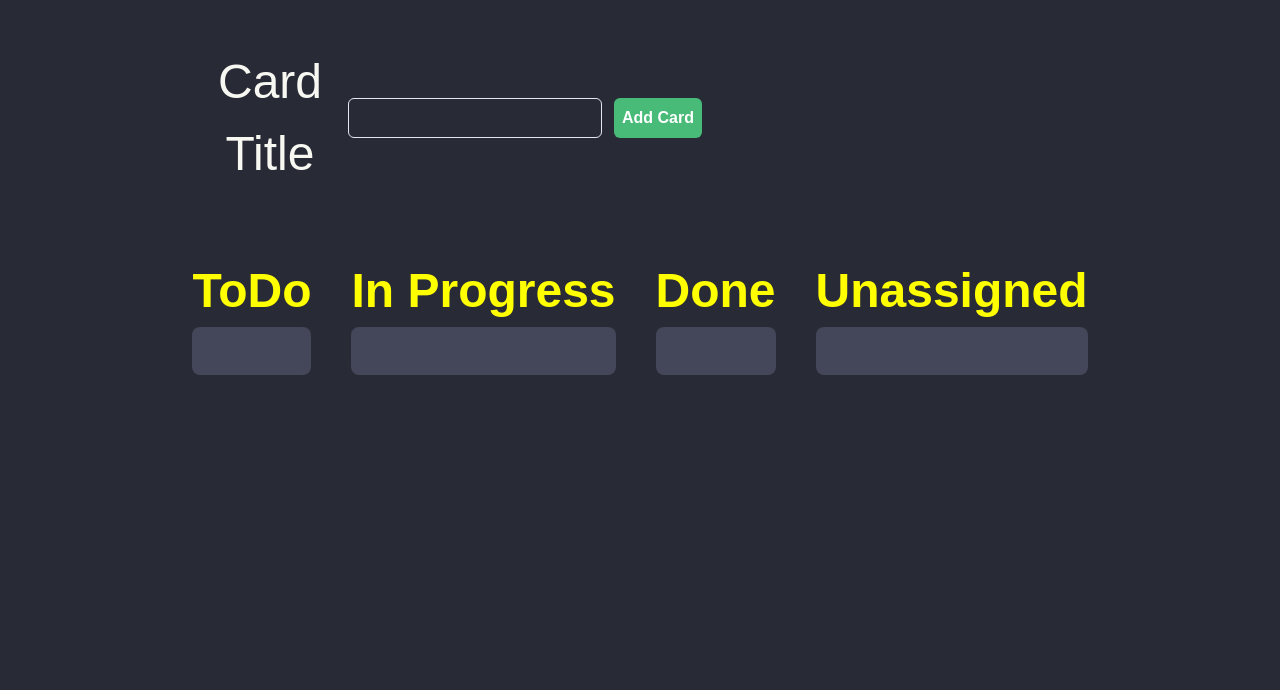
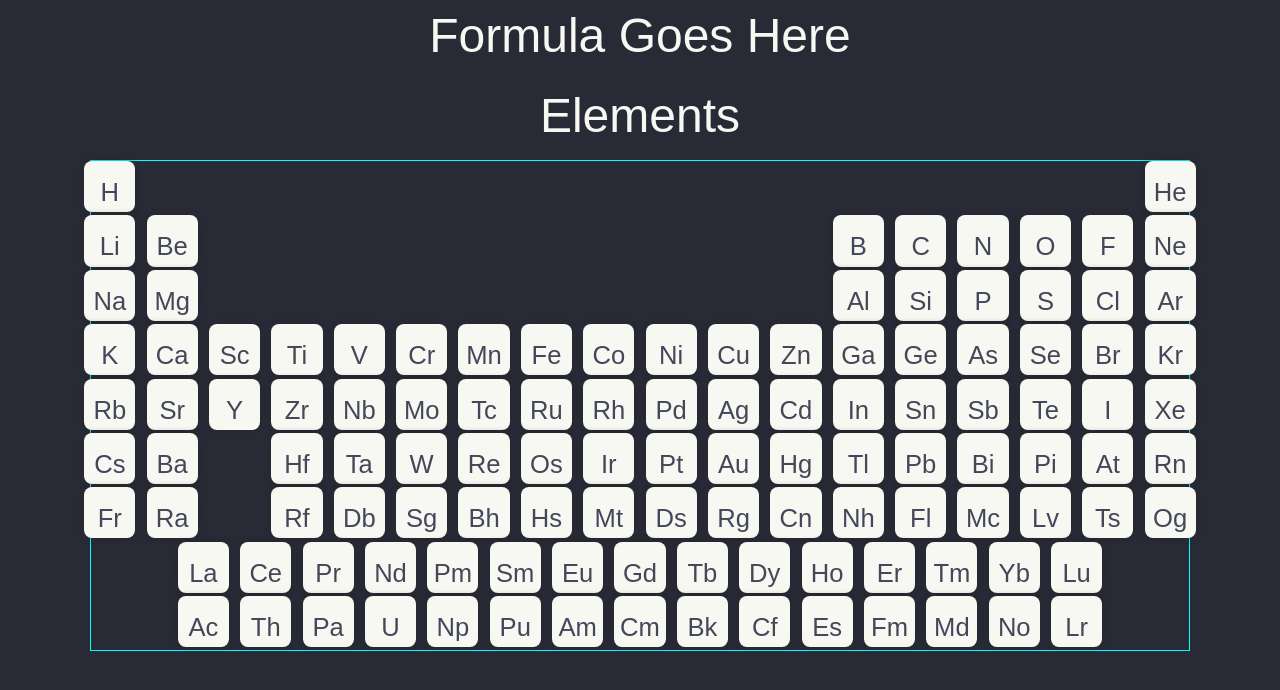
Before and after one commit to jdvober/chemical-equation-balancer, a React (Vite) app: page / in a window 1280 px wide. Shown: the top 690 px of the page. Built offline with nearby package versions, Linux system fonts and the light colour scheme.

Commit message:
color changing elements

```diff
--- a/src/App.tsx
+++ b/src/App.tsx
@@ -2,10 +2,11 @@ import "./App.css"
 
 import { Center, VStack } from "@chakra-ui/react"
 
+import { FormulaEditorElementSection } from "./components/FormulaEditor/FormulaEditorElementSection"
 // import { ChemicalDisplay } from "./components/ChemicalDisplay/ChemicalDisplay.js"
 // import { Count } from "./components/Count/Count.js"
 // import { Formula } from "./components/Formula/Formula.js"
-import { DragAndDrop } from "./components/FormulaEditor/DragAndDrop/DragAndDrop.js"
+import { FormulaEditorFormulaSection } from "./components/FormulaEditor/FormulaEditorFormulaSection"
 
 // import { FormulaEditorToggleButton } from "./components/FormulaEditor/FormulaEditorToggleButton.js"
 
@@ -13,7 +14,9 @@ export const App = () => {
 	return (
 		<Center fontSize="5xl">
 			<VStack>
-				<DragAndDrop />
+				<FormulaEditorFormulaSection />
+				<FormulaEditorElementSection />
+				{/* <DragAndDrop /> */}
 				{/* <HStack>
 					<Formula />
 					<FormulaEditorToggleButton />
--- /dev/null
+++ b/src/components/FormulaEditor/DraggableElement.tsx
@@ -0,0 +1,63 @@
+import { useState } from "react"
+
+import { Flex, Text } from "@chakra-ui/react"
+import { useDraggable } from "@dnd-kit/core"
+import { CSS } from "@dnd-kit/utilities"
+
+export const DraggableElement = ({
+	id,
+	symbol,
+	index,
+	parent,
+}: {
+	id: string
+	symbol: string
+	index: number
+	parent: string
+}) => {
+	const { attributes, listeners, setNodeRef, transform } = useDraggable({
+		id: id,
+		data: {
+			title: symbol,
+			index: index,
+			parent: parent,
+		},
+	})
+	const style = {
+		transform: CSS.Translate.toString(transform),
+	}
+	const [col, setCol] = useState("dracula.dracFG")
+	return (
+		<Flex
+			padding="3"
+			backgroundColor={symbol === "" ? "" : col}
+			color="dracula.dracCurrentLine"
+			w={`4vw`}
+			h={`4vw`}
+			mb=".25vw"
+			ml=".125vw"
+			mr=".125vw"
+			justify={"center"}
+			borderRadius="8"
+			border={symbol === "" ? "" : "2px solid gray.500"}
+			boxShadow={symbol === "" ? "" : "0px 0px 5px 2px #2121213b"}
+			transform={style.transform}
+			{...listeners}
+			{...attributes}
+			ref={setNodeRef}
+		>
+			<Text
+				onMouseEnter={() => {
+					console.log(`Mouse Entered in ${symbol}`)
+					setCol("dracula.dracRed")
+				}}
+				onMouseLeave={() => {
+					setCol("dracula.dracFG")
+				}}
+				fontSize="2vw"
+			>
+				{symbol}
+			</Text>
+		</Flex>
+	)
+}
--- a/src/components/FormulaEditor/FormulaEditorElementSection.tsx
+++ b/src/components/FormulaEditor/FormulaEditorElementSection.tsx
@@ -1,24 +1,46 @@
-import React, { ReactNode } from "react"
+import React from "react"
+import { v4 as uuid } from "uuid"
 
-import { useDraggable } from "@dnd-kit/core"
+import { Box, Flex, HStack, Text, VStack } from "@chakra-ui/react"
 
-type FormulaEditorElementSectionProps = { children?: ReactNode; id: string }
+import { useMainStore } from "../../stores/MainStore"
+import { DraggableElement } from "./DraggableElement"
+
+type FormulaEditorElementSectionProps = {}
 
 export const FormulaEditorElementSection: React.FC<
 	FormulaEditorElementSectionProps
-> = ({ children, id }) => {
-	const { attributes, listeners, setNodeRef, transform } = useDraggable({
-		id: id,
-	})
-	const style = transform
-		? {
-				transform: `translate3d(${transform.x}px, ${transform.y}px, 0)`,
-		  }
-		: undefined
-
+> = () => {
+	const elements = useMainStore((state) => state.elements)
 	return (
-		<button ref={setNodeRef} style={style} {...listeners} {...attributes}>
-			{children}
-		</button>
+		<Box>
+			<VStack color="dracula.dracFG">
+				<Text>Elements</Text>
+				<Flex
+					w="86vw"
+					border="1px solid cyan"
+					wrap="wrap"
+					justify={"center"}
+				>
+					{elements.map((period) => {
+						return (
+							<HStack>
+								{period.map((symbol, i) => {
+									return (
+										<DraggableElement
+											symbol={symbol}
+											id={uuid()}
+											index={i}
+											parent={"ELEMENT_SECTION"}
+											key={uuid()}
+										/>
+									)
+								})}
+							</HStack>
+						)
+					})}
+				</Flex>
+			</VStack>
+		</Box>
 	)
 }
--- a/src/components/FormulaEditor/FormulaEditorFormulaSection.tsx
+++ b/src/components/FormulaEditor/FormulaEditorFormulaSection.tsx
@@ -1,24 +1,17 @@
-import React, { ReactNode } from "react"
+import React from "react"
 
-import { useDroppable } from "@dnd-kit/core"
+import { Box } from "@chakra-ui/react"
 
 // If no values, use this:
 // type FormulaEditorFormulaSectionProps = Record<string, never>
 // If values, fill in the object below
-type FormulaEditorFormulaSectionProps = { children?: ReactNode; id: string }
+type FormulaEditorFormulaSectionProps = {}
 export const FormulaEditorFormulaSection: React.FC<
 	FormulaEditorFormulaSectionProps
-> = ({ children, id }) => {
-	const { isOver, setNodeRef } = useDroppable({
-		id: id,
-	})
-	const style = {
-		color: isOver ? "green" : undefined,
-	}
-
+> = () => {
 	return (
-		<div ref={setNodeRef} style={style}>
-			{children}
-		</div>
+		<Box>
+			<Box color="dracula.dracFG">Formula Goes Here</Box>
+		</Box>
 	)
 }
--- a/src/stores/MainStore.ts
+++ b/src/stores/MainStore.ts
@@ -16,7 +16,9 @@ type State = {
 		symbol: string
 		count: number
 	}[],
-	editFormulaSection: FormulaSection
+	editFormulaSection: FormulaSection,
+	elements: ( ChemicalSymbol | "" )[][]
+
 }
 
 type Action = {
@@ -92,6 +94,164 @@ export const useMainStore = create<State & Action>()(
 			count: 1
 		} ],
 		editFormulaSection: "REACTANTS",
+		elements: [
+			[ "H",
+				"",
+				"",
+				"",
+				"",
+				"",
+				"",
+				"",
+				"",
+				"",
+				"",
+				"",
+				"",
+				"",
+				"",
+				"",
+				"",
+				"He" ],
+			[ "Li",
+				"Be",
+				"",
+				"",
+				"",
+				"",
+				"",
+				"",
+				"",
+				"",
+				"",
+				"",
+				"B",
+				"C",
+				"N",
+				"O",
+				"F",
+				"Ne" ],
+			[ "Na",
+				"Mg",
+				"",
+				"",
+				"",
+				"",
+				"",
+				"",
+				"",
+				"",
+				"",
+				"",
+				"Al",
+				"Si",
+				"P",
+				"S",
+				"Cl",
+				"Ar" ],
+			[ "K",
+				"Ca",
+				"Sc",
+				"Ti",
+				"V",
+				"Cr",
+				"Mn",
+				"Fe",
+				"Co",
+				"Ni",
+				"Cu",
+				"Zn",
+				"Ga",
+				"Ge",
+				"As",
+				"Se",
+				"Br",
+				"Kr" ],
+			[ "Rb",
+				"Sr",
+				"Y",
+				"Zr",
+				"Nb",
+				"Mo",
+				"Tc",
+				"Ru",
+				"Rh",
+				"Pd",
+				"Ag",
+				"Cd",
+				"In",
+				"Sn",
+				"Sb",
+				"Te",
+				"I",
+				"Xe" ],
+			[ "Cs",
+				"Ba",
+				"",
+				"Hf",
+				"Ta",
+				"W",
+				"Re",
+				"Os",
+				"Ir",
+				"Pt",
+				"Au",
+				"Hg",
+				"Tl",
+				"Pb",
+				"Bi",
+				"Pi",
+				"At",
+				"Rn" ],
+			[ "Fr",
+				"Ra",
+				"",
+				"Rf",
+				"Db",
+				"Sg",
+				"Bh",
+				"Hs",
+				"Mt",
+				"Ds",
+				"Rg",
+				"Cn",
+				"Nh",
+				"Fl",
+				"Mc",
+				"Lv",
+				"Ts",
+				"Og" ],
+			[ "La",
+				"Ce",
+				"Pr",
+				"Nd",
+				"Pm",
+				"Sm",
+				"Eu",
+				"Gd",
+				"Tb",
+				"Dy",
+				"Ho",
+				"Er",
+				"Tm",
+				"Yb",
+				"Lu" ],
+			[ "Ac",
+				"Th",
+				"Pa",
+				"U",
+				"Np",
+				"Pu",
+				"Am",
+				"Cm",
+				"Bk",
+				"Cf",
+				"Es",
+				"Fm",
+				"Md",
+				"No",
+				"Lr" ],
+		],
 
 		/////////////
 		// Actions //
```
Also changed, not shown: 1 other file (tests, documents, lock files or other folders).
